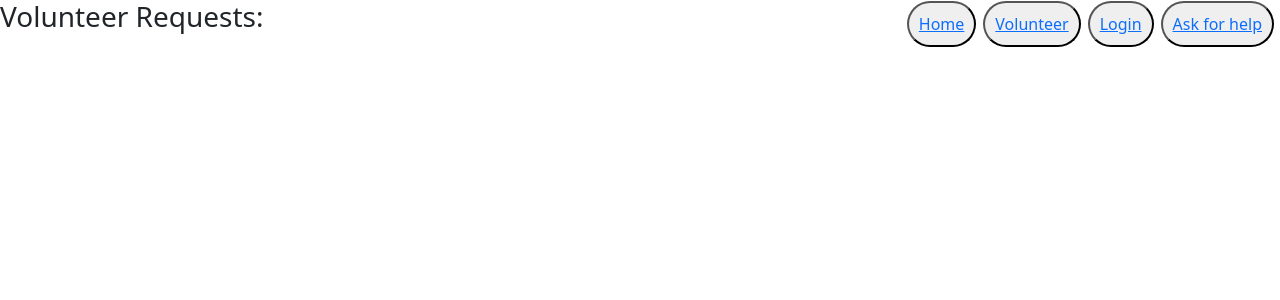
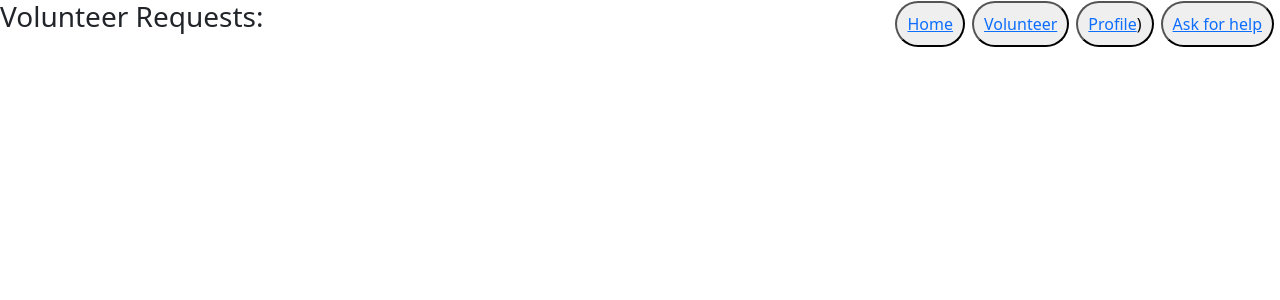
Before and after one commit to alexsmth/volunteerNet, a PHP site: the page made by volunteerNet/app/views/partials/MissionsFirst.php in a window 1280 px wide. Shown: the top 300 px of the page. Run offline with PHP 8.4, Linux system fonts and the light colour scheme; the template is opened without the code that fills it, so the values that code supplies are empty.

Commit message:
more sillies

```diff
--- a/volunteerNet/app/views/partials/MissionsFirst.php
+++ b/volunteerNet/app/views/partials/MissionsFirst.php
@@ -31,7 +31,15 @@
                     </th>
 
                     <th>
-                        <button class="homepagebuttons" align="center" ><a href = "<?php print_link("Login")?>" target="_self">Login</a></button>
+                    <button class="homepagebuttons" align="center">
+                        <?php
+                            if($isloggedin = true){
+                                echo "<a href = 'Profile' target = '_self'> Profile</a>)";
+                            }else{
+                                echo "<a href = 'Login' target='_self'>Login</a>)";
+                            }
+                        ?>
+                        </button>
                     </th>
 
                     <th>
```
